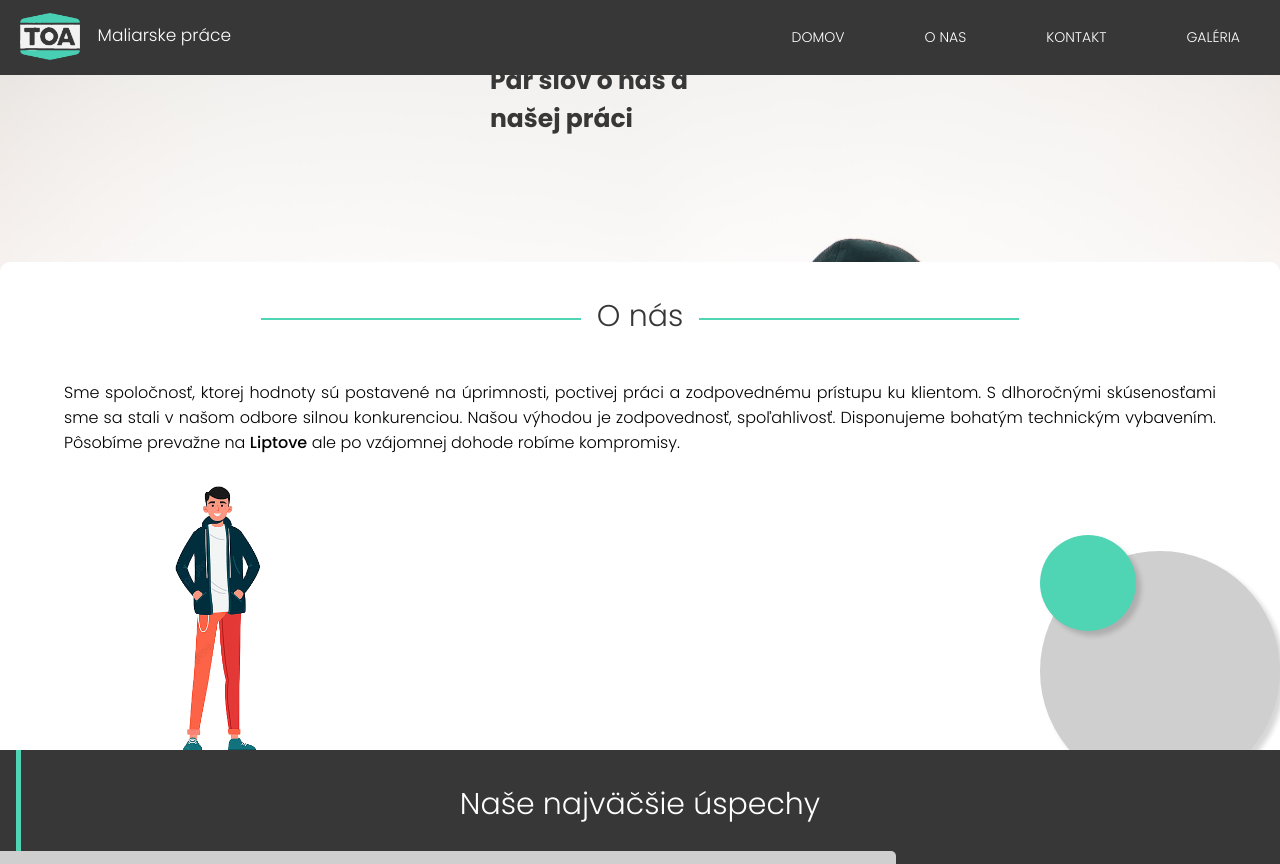
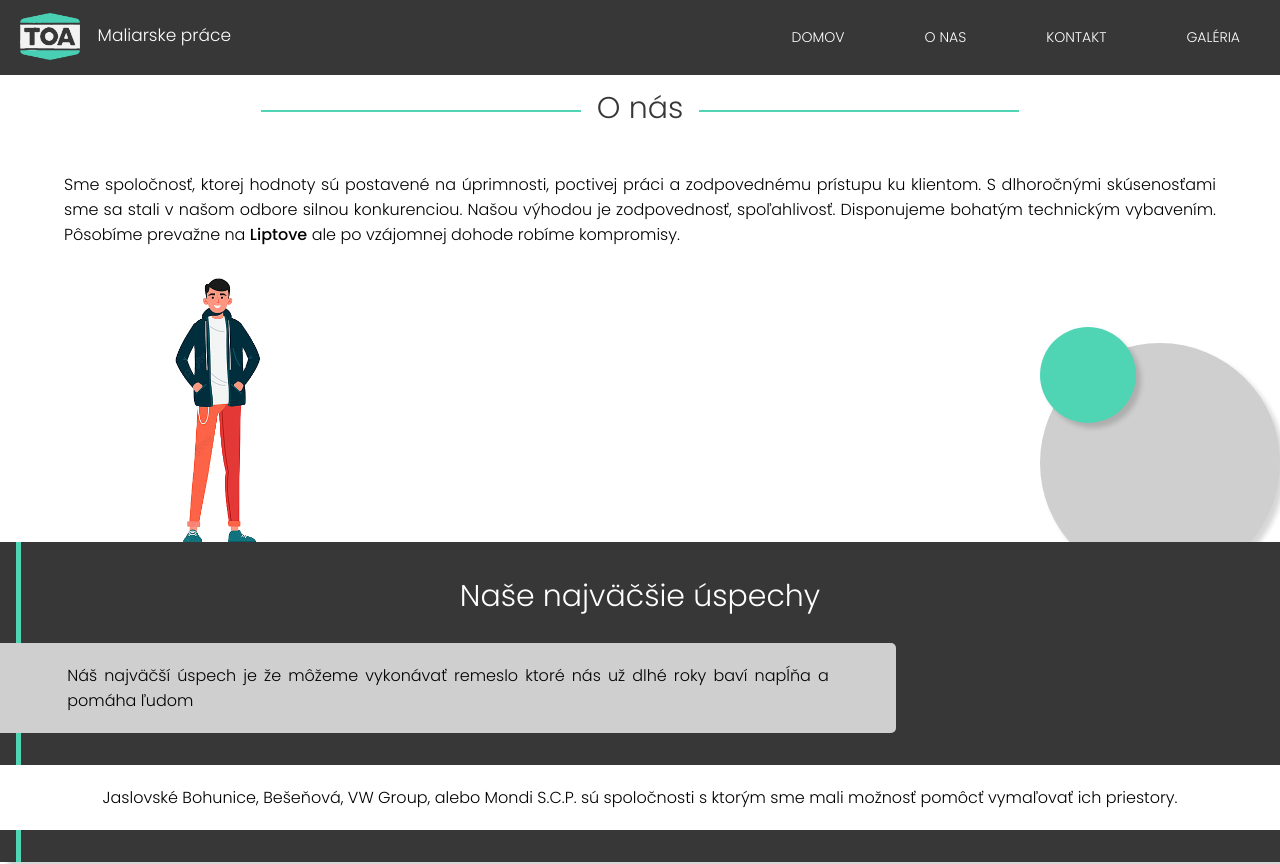
Before and after one commit to MatthewChevy/Synmal, a Vue app: page /about in a window 1280 px wide. Shown: the top 864 px of the page. Built offline with nearby package versions, Linux system fonts and the light colour scheme.

Commit message:
Replace title from header to firstsection

```diff
--- a/src/components/About/TheAboutHeader.vue
+++ b/src/components/About/TheAboutHeader.vue
@@ -1,19 +1,39 @@
 <template>
+       <h3 class="width">Width: {{ width }}</h3>
+        <h3 class="height">Height: {{ height }}</h3>
     <img
         class="welcome-image"
         src="../../assets/img/brothers.jpg"
         alt="brothers"
     />
-    <div class="title-wrapper">
-        <div class="title-wrapper-center">
-            <h1>Pár slov o nás a našej práci</h1>
-        </div>
-    </div>
 </template>
+
+<script>
+export default {
+       data() {
+        return {
+            width: window.innerWidth,
+            height: window.innerHeight,
+        }
+    },
+}
+</script>
 
 <style lang="scss" scoped>
 
 @media screen and ( min-width: 0px ) {
+
+    .width {
+        position: absolute;
+        top: 4rem;
+        color: purple;
+    }
+
+    .height {
+        position: absolute;
+        top: 5.5rem;
+        color: purple;
+    }
 
     .welcome-image {
         position: fixed;
@@ -21,24 +41,6 @@
         z-index: -2;
         opacity: 100%;
     }
-
-    .title-wrapper {
-        max-width: 18.75rem;
-        height: 13rem;
-        margin: 0 auto;
-
-        h1 {
-            position: fixed;
-            width: 13rem;
-            padding-top: 0.5rem;
-            z-index: -1;
-            color: $primary-dark;
-            font: {
-                size: 25px;
-                weight: 700;
-            }
-        }
-    }
 }
 
 </style>
```
